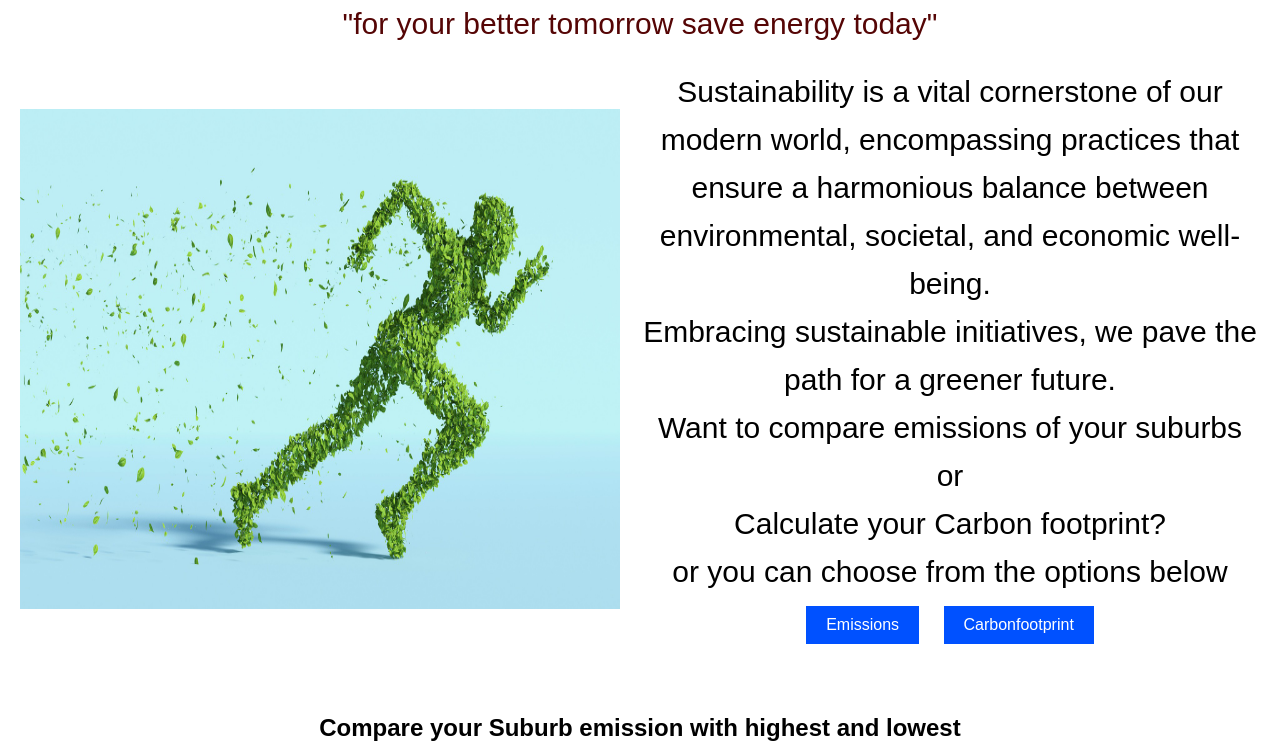
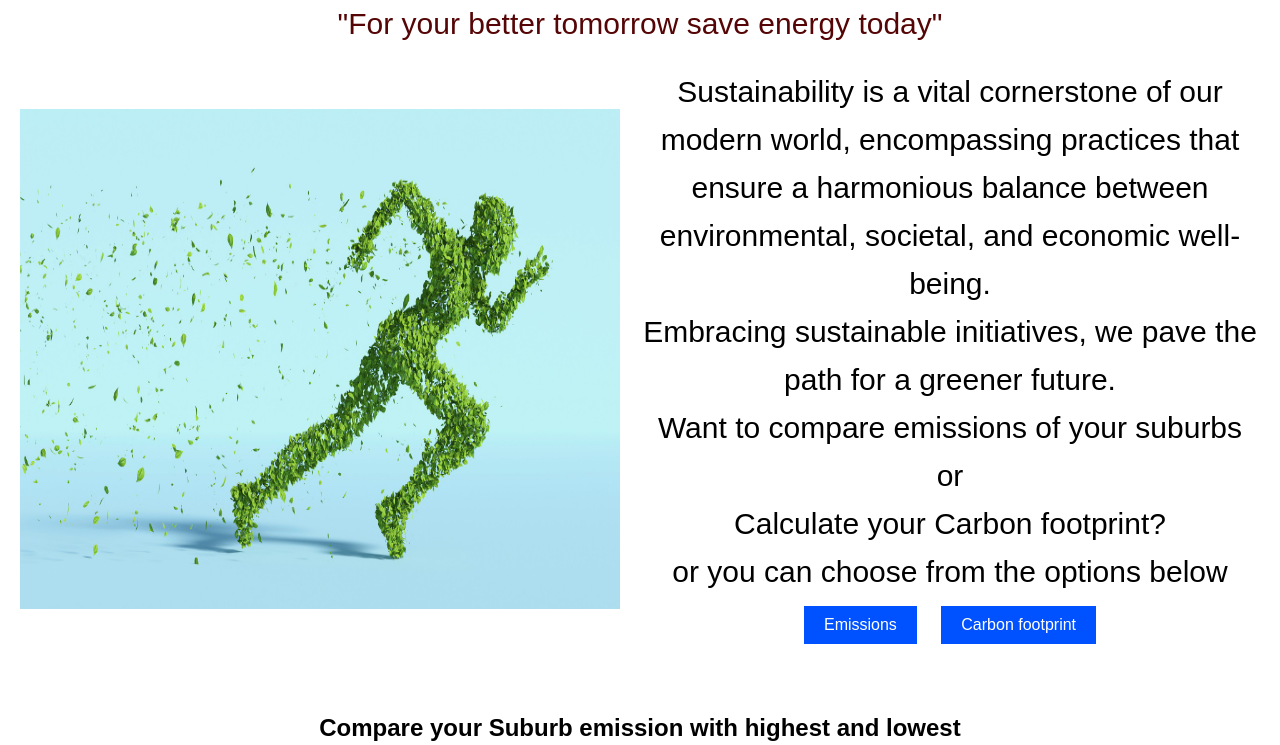
Before and after one commit to Miracle1608/TA22-Onboarding, a Flask app: template templates/home.html in a window 1280 px wide. Shown: the part 140-885 px from the top of the page. Run offline with Flask 3, Linux system fonts and the light colour scheme; the template is opened without the code that fills it, so the values that code supplies are empty.

Commit message:
changes in UI

```diff
--- a/templates/home.html
+++ b/templates/home.html
@@ -9,7 +9,7 @@
   {% extends "Template.html" %}
   {% block content %}
   <div class="slogan">
-    <p>"for your better tomorrow save energy today"</p>
+    <p>"For your better tomorrow save energy today"</p>
   </div>
   <div class="centered-content">
   <div class="container">
@@ -24,7 +24,7 @@
           <p>Calculate your Carbon footprint?</p>
           <p>or you can choose from the options below</p>
           <a href="#emissions" class="btn">Emissions</a>
-          <a href="#carbonfootprint" class="btn">Carbonfootprint</a>
+          <a href="#carbonfootprint" class="btn">Carbon footprint</a>
       </div>
   </div>
   </div>
@@ -44,9 +44,9 @@
         </div>
       <div class="container1">
         <form method="post" action="/calculate"class="calculator-form">
-          <label for="electricity">Electricity Usage (kWh):</label>
+          <label for="electricity">Monthly Electricity Usage (kWh):</label>
           <input type="number" id="electricity" name="electricity" required><br>
-          <label for="gas">Gas Usage (m³):</label>
+          <label for="gas">Monthly Gas Usage (m³):</label>
           <input type="number" id="gas" name="gas" required><br>
           <button type="submit">Calculate</button>
         </form>
```
